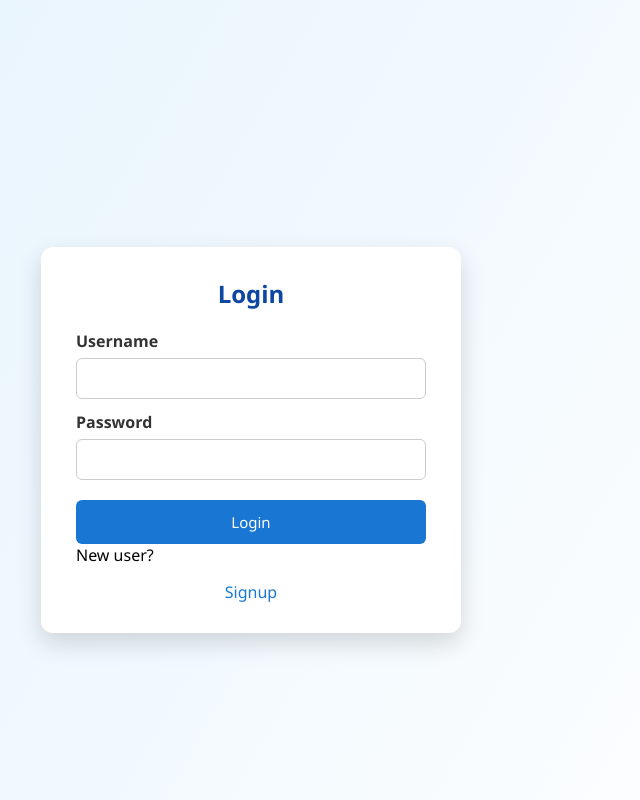
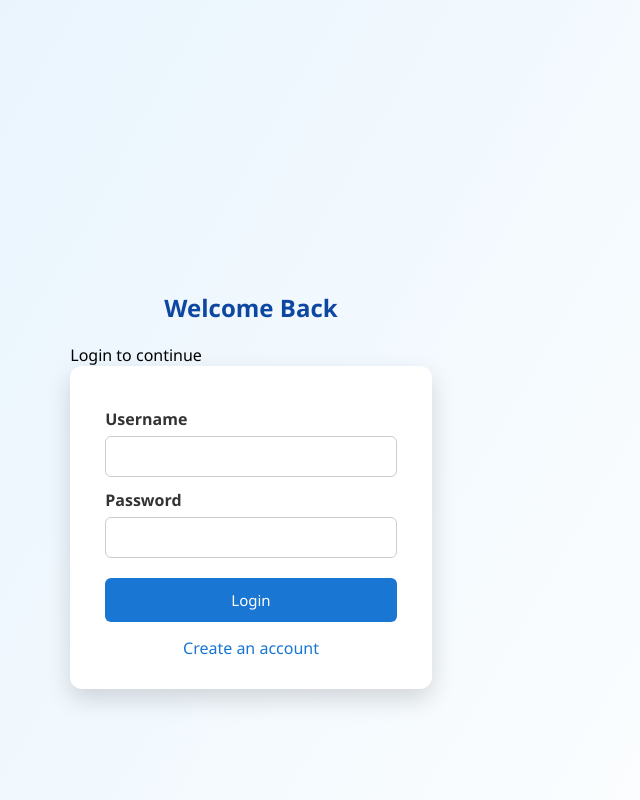
Before and after one commit to seemakurti-harika/smart-career-guidance, a Flask app: page /login in a window 1280 px wide. Shown: the whole page, without its empty margins (389-1029 px from the left). Run offline with Flask 3, Linux system fonts and the light colour scheme.

Commit message:
Revamp login form layout and styling

```diff
--- a/templates/login.html
+++ b/templates/login.html
@@ -8,18 +8,32 @@
     />
   </head>
   <body>
-    <form action="/login" method="POST">
-      <h2>Login</h2>
+    <div class="container">
+      <div class="card">
+        <h2>Welcome Back</h2>
+        <p class="subtitle">Login to continue</p>
 
+        <form method="POST">
           <label>Username</label>
           <input type="text" name="username" required />
 
           <label>Password</label>
           <input type="password" name="password" required />
 
+          {% if message %}
+          <p class="error">{{ message }}</p>
+          {% endif %}
+
           <button type="submit">Login</button>
 
-      <p>New user? <a href="/signup">Signup</a></p>
+          <a href="/signup">Create an account</a>
         </form>
+      </div>
+    </div>
+    <script>
+      function toggleTheme() {
+        document.body.classList.toggle("dark");
+      }
+    </script>
   </body>
 </html>
```
Lines whose indentation alone changed are shown as unchanged.
